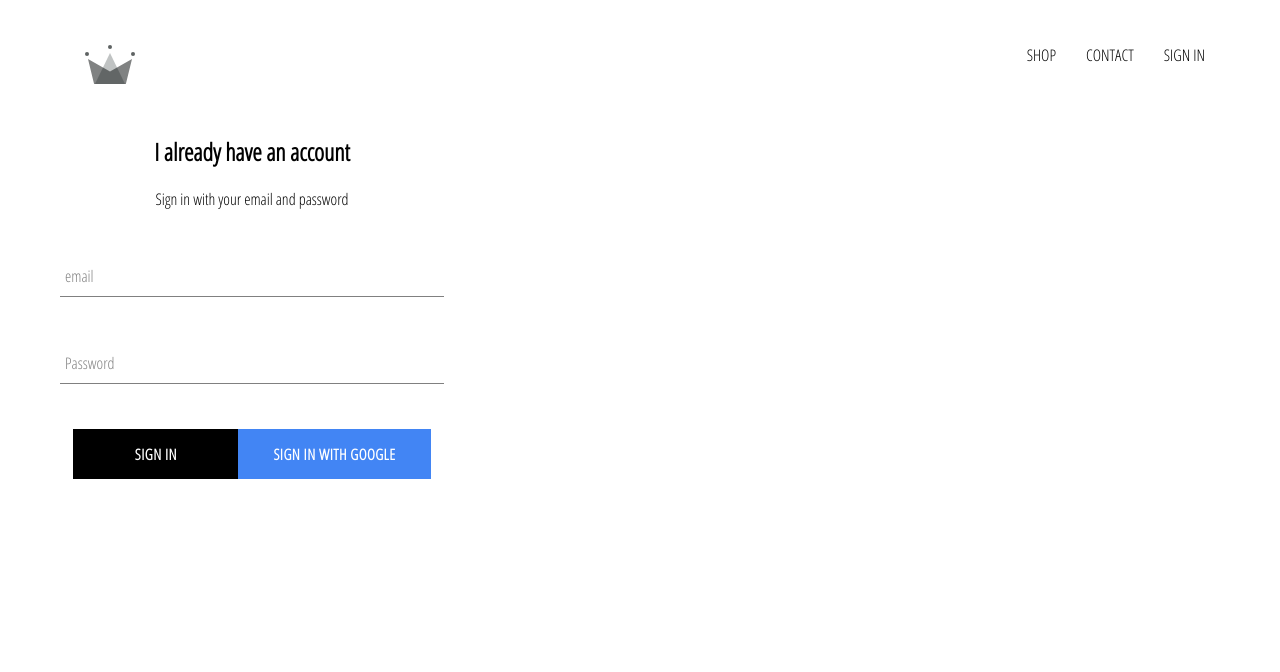
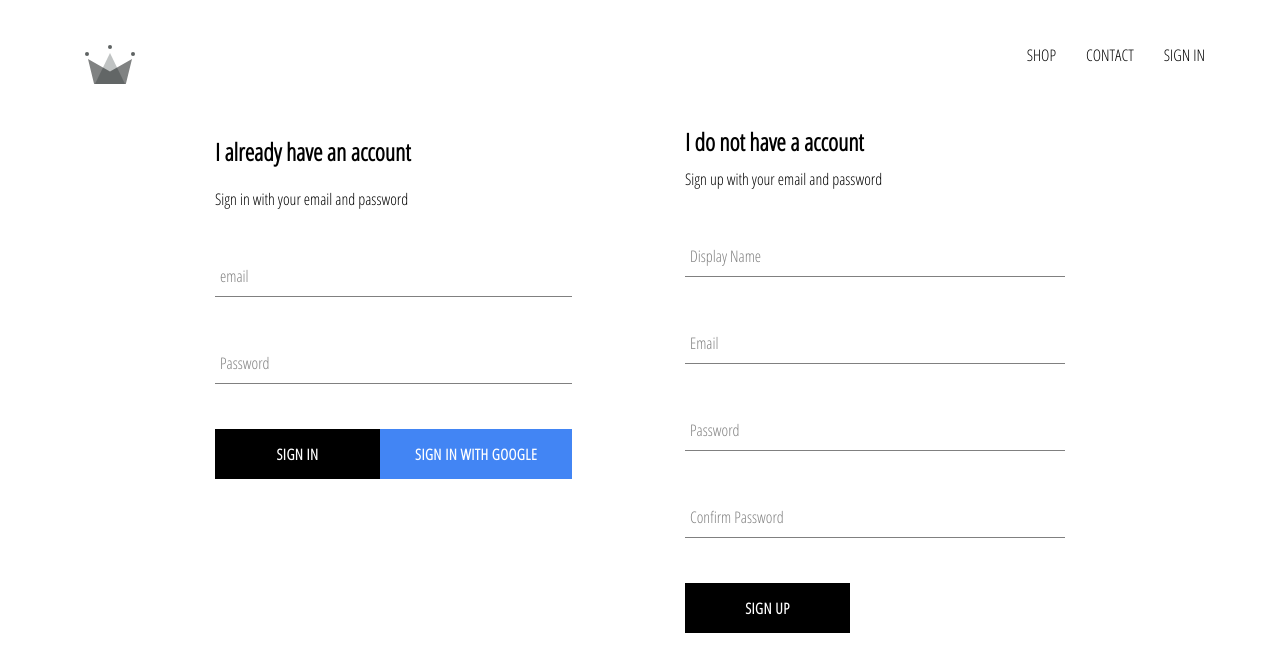
Before and after one commit to singh-harpreet4499/shopping, a React (Create React App) app: page /signin in a window 1280 px wide. Shown: the top 672 px of the page. Built offline with nearby package versions, Linux system fonts and the light colour scheme; no server answers.

Commit message:
full auth sign up and sign in

```diff
--- a/src/App.js
+++ b/src/App.js
@@ -7,7 +7,7 @@
 import Header from './components/header/header.component';
 import SignInAndSignUpPage from './pages/sign-in-sign-up/sign-in-sign-up.component';
 
-import {auth} from './firebase/firebase.utils';
+import {auth, createUserProfileDocument} from './firebase/firebase.utils';
 
 const HatsPage = () => (
   <div>
@@ -25,12 +25,32 @@
 
   unsubscribeFromAuth = null;
   componentDidMount(){
-    this.unsubscribeFromAuth = auth.onAuthStateChanged(user=>{
-      this.setState({
-        currentUser:user
-      })
+    this.unsubscribeFromAuth = auth.onAuthStateChanged(async userAuth=>{
+      // this.setState({
+      //   currentUser:user
+      // })
 
-      console.log(user);
+      // console.log(user);
+
+      // createUserProfileDocument(user)
+      if (userAuth) {
+        const userRef = createUserProfileDocument(userAuth);
+        (await userRef).onSnapshot(snapshot=>{
+          // console.log(snapshot.data());
+          this.setState({
+            currentUser:{
+              id:snapshot.id,
+              ...snapshot.data()
+            }
+          },()=>{
+            console.log(this.state);
+
+          })
+        })
+
+      }
+
+      this.setState({currentUser:userAuth})
     })
   }
 
@@ -40,7 +60,7 @@
 
   render() {
     return (
-      <div className='App'>
+      <div className=''>
         <Header currentUser={this.state.currentUser} />
         {/* <Homepage /> */}
         <Switch>
--- a/src/components/sign-in/sign-in.component.jsx
+++ b/src/components/sign-in/sign-in.component.jsx
@@ -2,7 +2,7 @@
 import './sign-in.styles.scss';
 import FormInput from "../form-input/form-input.component";
 import CustomButton from "../custom-button/custom-button.component";
-import { signInWithGoogle } from "../../firebase/firebase.utils";
+import { auth,signInWithGoogle } from "../../firebase/firebase.utils";
  class SignIn extends React.Component{
     constructor(props) {
         super(props);
@@ -12,9 +12,16 @@
         }
     }
 
-    handleSubmit = event => {
+    handleSubmit = async event => {
         event.preventDefault();
-        this.setState({email:'',password:''});
+        const {email,password} = this.state;
+        try {
+            await auth.signInWithEmailAndPassword(email,password);
+            this.setState({email:'',password:''});
+        } catch (error) {
+            alert(error.message);
+        }
+
     }
     handleChange = event => {
         const {value,name} = event.target;
--- a/src/components/sign-in/sign-in.styles.scss
+++ b/src/components/sign-in/sign-in.styles.scss
@@ -1,24 +1,24 @@
+// .sign-in{
+//     width:30vw;
+//     display: flex;
+//     flex-direction: column;
+//     .title{
+//         margin:10px 0;
+//     }
+// }
+
+
+
 .sign-in{
-    width:30vw;
+    widows: 380px;;
     display: flex;
     flex-direction: column;
     .title{
         margin:10px 0;
     }
+
+    .buttons{
+        display: flex;
+        justify-content: space-between;
+    }
 }
-
-
-
-// .sign-in{
-//     widows: 380px;;
-//     display: flex;
-//     flex-direction: column;
-//     .title{
-//         margin:10px 0;
-//     }
-
-//     .buttons{
-//         display: flex;
-//         justify-content: space-between;
-//     }
-// }
--- /dev/null
+++ b/src/components/sign-up/sign-up.component.jsx
@@ -0,0 +1,96 @@
+import React from "react";
+import './sign-up.styles.scss';
+import FormInput from "../form-input/form-input.component";
+import CustomButton from "../custom-button/custom-button.component";
+// import { auth } from "firebase";
+import { auth,createUserProfileDocument } from "../../firebase/firebase.utils";
+
+
+class SignUp extends React.Component{
+    constructor(props) {
+        super(props);
+        this.state = {
+            displayName:'',
+            email:'',
+            password:'',
+            confirmPassword:''
+        }
+    }
+
+    handleSubmit = async event => {
+        event.preventDefault();
+        const {displayName,email,password,confirmPassword} = this.state;
+        if(password !== confirmPassword){
+            alert('Password don\'t match');
+            return;
+        }
+        try {
+            const {user} = await auth.createUserWithEmailAndPassword(email,password);
+            await createUserProfileDocument(user,{displayName});
+            this.setState({
+                displayName:'',
+                email:'',
+                password:'',
+                confirmPassword:''
+            })
+        } catch (error) {
+            alert(error.message);
+        }
+    }
+
+    handleChange = event => {
+        const { name , value} = event.target;
+        this.setState({[name]:value})
+    }
+    render() {
+        const {displayName,email,password,confirmPassword} = this.state;
+        return (
+            <div className='sign-up'>
+                <h2 className='title'>I do not have a account</h2>
+                <span>Sign up with your email and password</span>
+                <form className='sign-up-form' onSubmit={this.handleSubmit}>
+
+                    <FormInput
+                    type='text'
+                    name='displayName'
+                    value={displayName}
+                    onChange={this.handleChange}
+                    label='Display Name'
+                    required
+                    >
+                    </FormInput>
+                    <FormInput
+                    type='email'
+                    name='email'
+                    value={email}
+                    onChange={this.handleChange}
+                    label='Email'
+                    required
+                    >
+                    </FormInput>
+                    <FormInput
+                    type='password'
+                    name='password'
+                    value={password}
+                    onChange={this.handleChange}
+                    label='Password'
+                    required
+                    >
+                    </FormInput>
+                    <FormInput
+                    type='password'
+                    name='confirmPassword'
+                    value={confirmPassword}
+                    onChange={this.handleChange}
+                    label='Confirm Password'
+                    required
+                    >
+                    </FormInput>
+                    <CustomButton type='submit'>SIGN UP</CustomButton>
+                </form>
+            </div>
+        );
+    }
+}
+
+export default SignUp;
--- /dev/null
+++ b/src/components/sign-up/sign-up.styles.scss
@@ -0,0 +1,9 @@
+.sign-up {
+    display: flex;
+    flex-direction: column;
+    width: 380px;
+
+    .title {
+      margin: 10px 0;
+    }
+  }
--- a/src/firebase/firebase.utils.js
+++ b/src/firebase/firebase.utils.js
@@ -13,6 +13,33 @@
     measurementId: "G-2B15J06SJR"
   };
 
+  export const createUserProfileDocument = async (userAuth,additionalData) => {
+    if(!userAuth) return;
+
+    const userRef = firestore.doc(`users/${userAuth.uid}`);
+    const snapshot = await userRef.get();
+    // console.log(snapshot);
+
+    if(!snapshot.exists){
+      const {displayName,email} = userAuth;
+      const createAt = new Date();
+
+      try {
+        await userRef.set({
+          displayName,
+          email,
+          createAt,
+          ...additionalData
+        })
+      } catch (error) {
+        console.log('error creating user',error.message);
+      }
+    }
+
+    return userRef;
+    // console.log(firestore.doc('users/1283635dddff'));
+  }
+
   firebase.initializeApp(config);
   // firebase.analytics();
   export const auth = firebase.auth();
--- a/src/pages/sign-in-sign-up/sign-in-sign-up.component.jsx
+++ b/src/pages/sign-in-sign-up/sign-in-sign-up.component.jsx
@@ -1,10 +1,12 @@
 import React from "react";
 import './sign-in-sign-up.styles.scss';
 import SignIn from "../../components/sign-in/sign-in.component";
+import SignUp from "../../components/sign-up/sign-up.component";
 
 const SignInAndSignUpPage = () => (
     <div className='sign-in-and-sign-up'>
         <SignIn />
+        <SignUp />
     </div>
 )
 
--- a/src/pages/sign-in-sign-up/sign-in-sign-up.styles.scss
+++ b/src/pages/sign-in-sign-up/sign-in-sign-up.styles.scss
@@ -0,0 +1,6 @@
+.sign-in-and-sign-up {
+    width: 850px;
+    display: flex;
+    justify-content: space-between;
+    margin: 10px auto;
+  }
```
